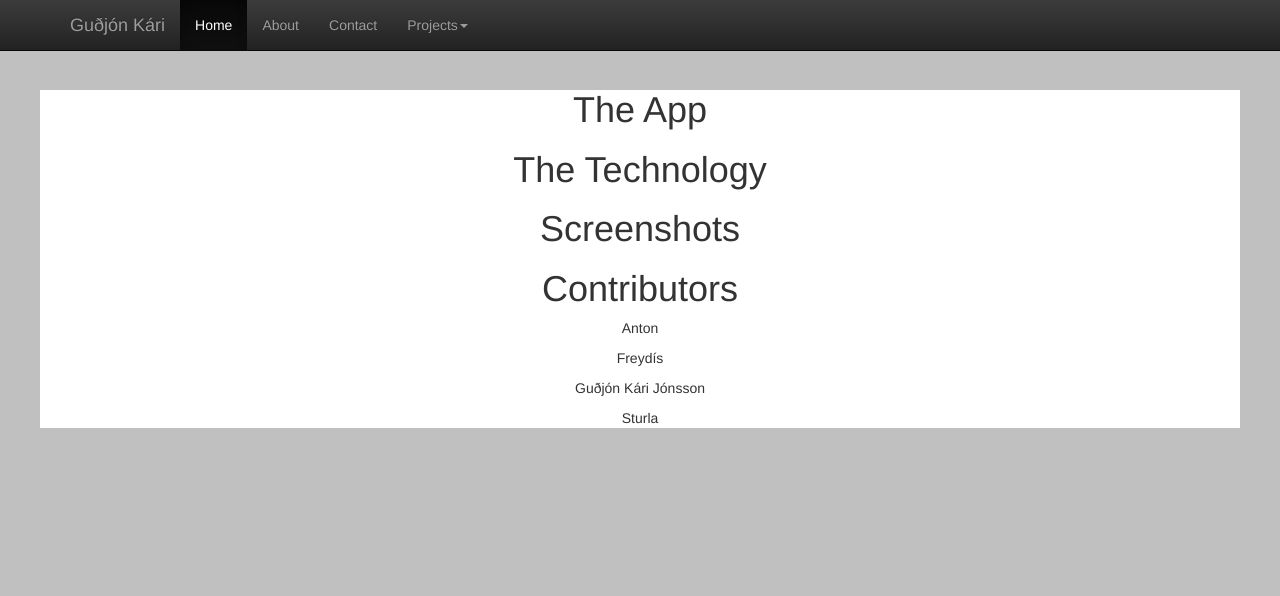
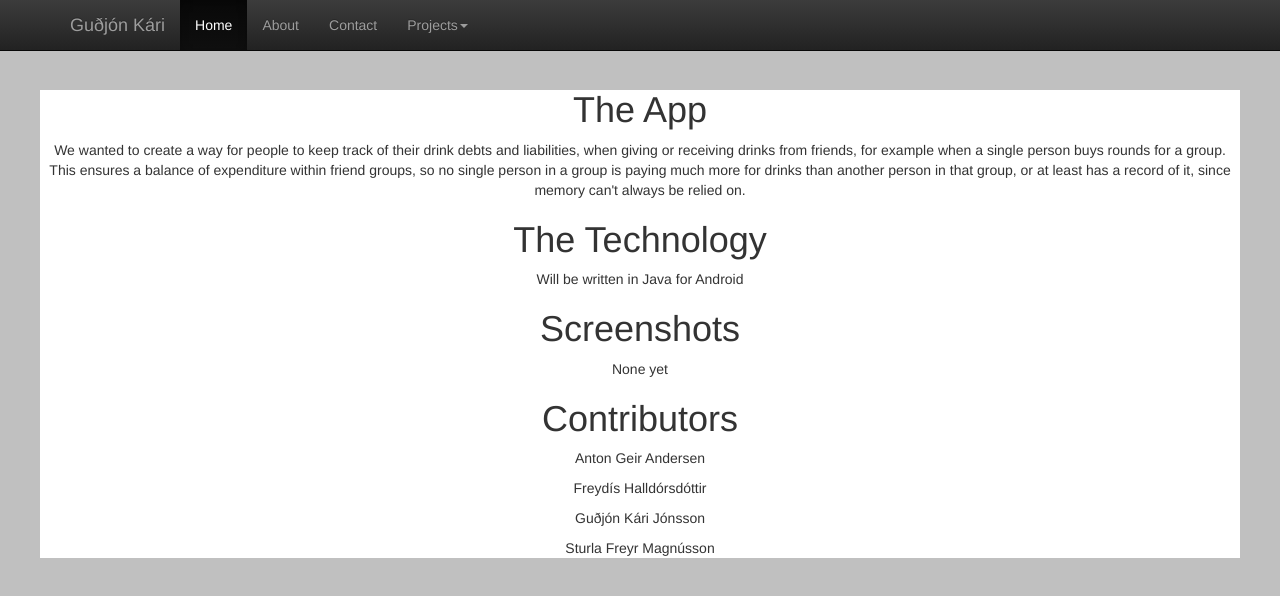
Before and after one commit to gudkjon/DrinkLink, a plain HTML site: page index.html in a window 1280 px wide. Drawn offline with nearby package versions, Linux system fonts and the light colour scheme.

Commit message:
changed description

```diff
--- a/index.html
+++ b/index.html
@@ -44,7 +44,8 @@
                     <ul class="dropdown-menu" role="menu">
                         <li><a href="/SIO">Survey/Test taking System</a></li>
                         <li><a href="/Sandgame">The Sandgame</a></li>
-                        <li><a href="#">Something else here</a></li>
+                        <li><a href="/Asteroids">Asteroids</a></li>
+                        <li><a href="/Exorcist">First Person Game</a></li>
                         <li role="separator" class="divider"></li>
                         <li class="dropdown-header">Current Projects</li>
                         <li><a href="/smartboard">SMART board</a></li>
@@ -57,19 +58,19 @@
       </nav>
       <main>
           <h1>The App</h1>
-          <p></p>
+          <p>We wanted to create a way for people to keep track of their drink debts and liabilities, when giving or receiving drinks from friends, for example when a single person buys rounds for a group. This ensures a balance of expenditure within friend groups, so no single person in a group is paying much more for drinks than another person in that group, or at least has a record of it, since memory can't always be relied on.</p>
 
           <h1>The Technology</h1>
 
-          <p></p>
+          <p>Will be written in Java for Android</p>
 
           <h1>Screenshots</h1>
-
+          <p>None yet</p>
           <h1>Contributors</h1>
-          <p>Anton</p>
-          <p>Freydís</p>
+          <p>Anton Geir Andersen</p>
+          <p>Freydís Halldórsdóttir</p>
           <p>Guðjón Kári Jónsson </p>
-          <p>Sturla</p>
+          <p>Sturla Freyr Magnússon</p>
       </main>
 
 
```
